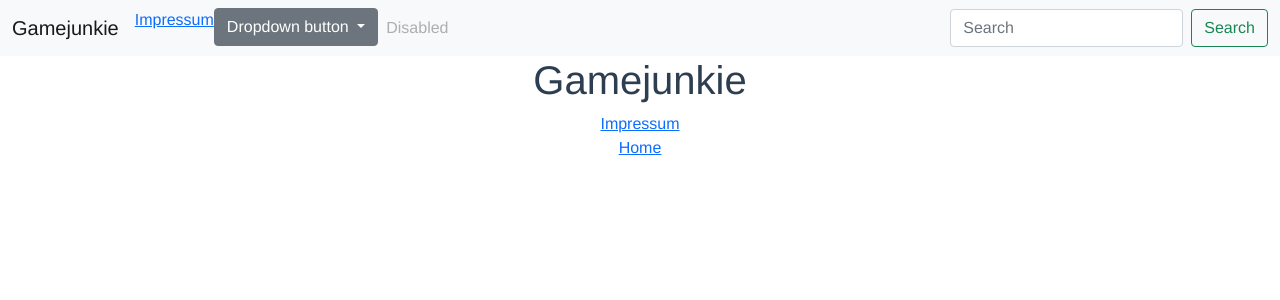
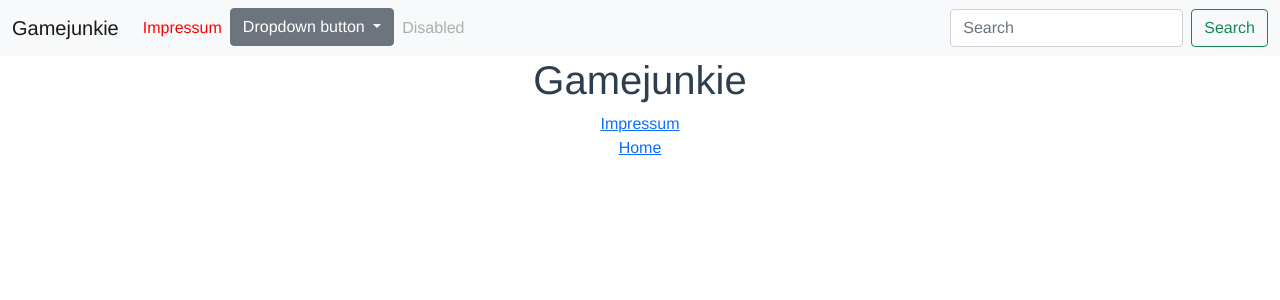
Before and after one commit to TimoCak/gamesite, a Vue app: page / in a window 1280 px wide. Shown: the top 300 px of the page. Built offline with nearby package versions, Linux system fonts and the light colour scheme.

Commit message:
fixed issues and suggest a new link style!

```diff
--- a/src/App.vue
+++ b/src/App.vue
@@ -24,6 +24,5 @@ export default {
   -moz-osx-font-smoothing: grayscale;
   text-align: center;
   color: #2c3e50;
-
 }
 </style>
--- a/src/components/Header.vue
+++ b/src/components/Header.vue
@@ -7,11 +7,8 @@
       </button>
       <div class="collapse navbar-collapse" id="navbarSupportedContent">
         <ul class="navbar-nav me-auto mb-2 mb-lg-0">
-          <li class="nav-item">
-            <router-link to="\Impressum">Impressum</router-link>
-          </li>
-          <li class="nav-item">
-
+          <li class="nav-item nav-link">
+            <router-link to="/Impressum">Impressum</router-link>
           </li>
           <li class="nav-item dropdown">
             <button class="btn btn-secondary dropdown-toggle" type="button" id="dropdownMenuButton1" data-bs-toggle="dropdown" aria-expanded="false">
@@ -54,4 +51,13 @@ export default {
 
 <style scoped>
 
+a {
+  color: red;
+  text-decoration: none;
+}
+ a:hover {
+  color: blueviolet
+
+}
+
 </style>
```
